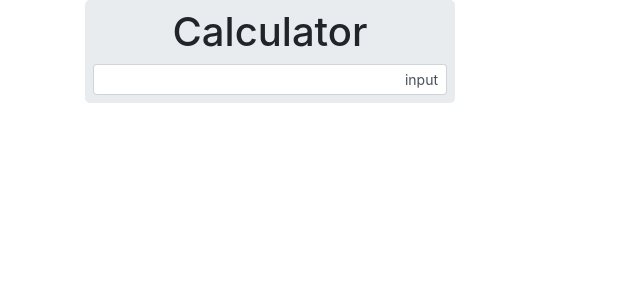
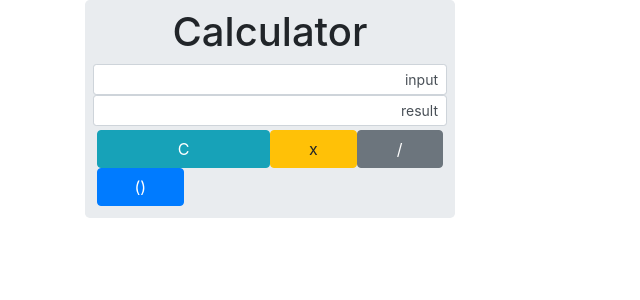
Before and after one commit to nhlalala9/angular-calculator-app, an Angular app in the folder Calculator/: page / in a window 1280 px wide. Shown: the top 300 px of the page, without its empty margins (0-640 px from the left). Built offline with nearby package versions, Linux system fonts and the light colour scheme.

Commit message:
operators

```diff
--- a/Calculator/src/app/calculator/calculator.component.html
+++ b/Calculator/src/app/calculator/calculator.component.html
@@ -4,8 +4,19 @@
 
         <!-- Displays the User Input -->
         <div class="input-group input-group-sm col-sm-12 m-0 p-0">
-          <div class="col-sm-12 form-control text-lg-right" type="text">input</div>
+            <div class="col-sm-12 form-control text-lg-right" type="text">input</div>
 
+        </div>
+        <!-- Displays the Results -->
+        <div class="input-group input-group-sm col-sm-12 m-0 p-0">
+            <div class="form-control text-sm-right" type="text">result</div>
+        </div>
+
+        <div class="col-sm-12 p-1 m-0">
+            <button class="btn btn-info col-sm-6" type="button" >C</button>
+            <button class="btn btn-warning col-sm-3" type="button" >x</button>
+            <button class="btn btn-secondary col-sm-3" type="button">/</button>
+            <button class="btn btn-primary col-sm-3" type="button">()</button>
         </div>
     </div>
 
```
